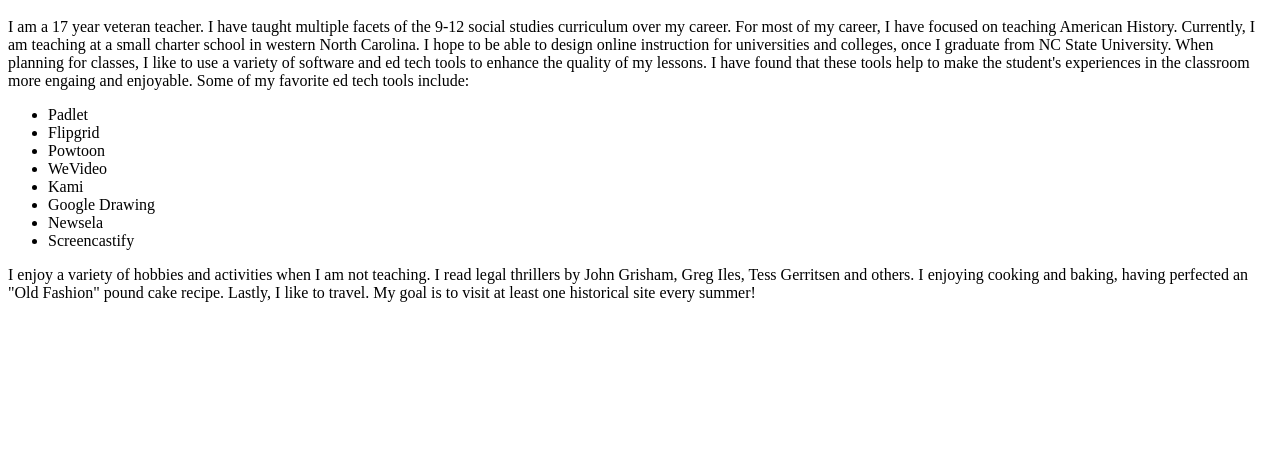
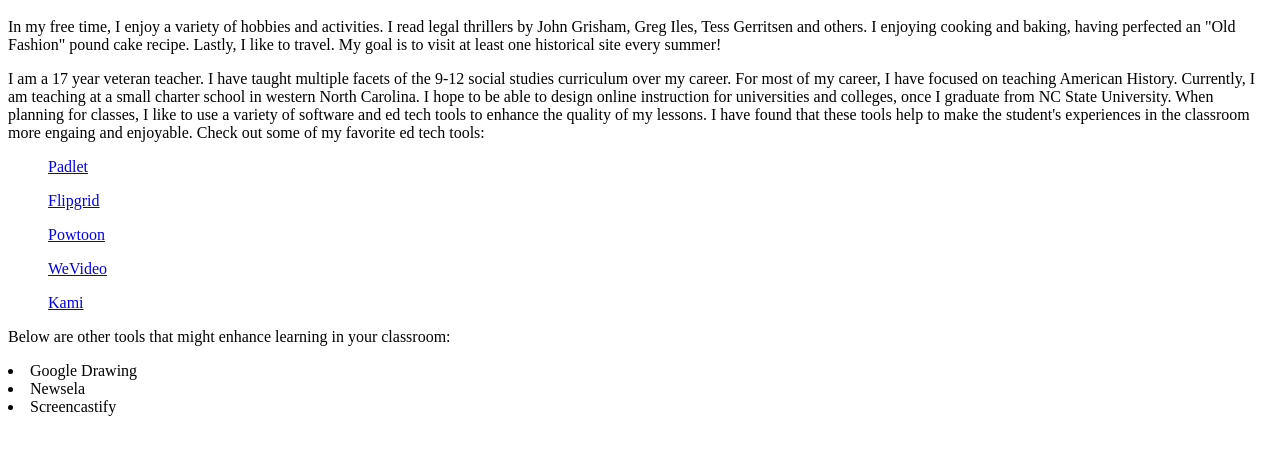
Before and after one commit to ncstate-eci519/my-website-albates, a plain HTML site: page index.html in a window 1280 px wide. Shown: the part 109-564 px from the top of the page. Drawn offline with Linux system fonts and the light colour scheme.

Commit message:
Week 2 Homework Assignment
Week 2 Homework Assignment

```diff
--- a/index.html
+++ b/index.html
@@ -10,19 +10,30 @@
 
 	<h2><em><b>All About Me!</b></em></h2>
 
-<article>
-	<p>I am a 17 year veteran teacher.  I have taught multiple facets of the 9-12 social studies curriculum over my career. For most of my career, I have focused on teaching American History. Currently, I am teaching at a small charter school in western North Carolina.  I hope to be able to design online instruction for universities and colleges, once I graduate from NC State University.  When planning for classes, I like to use a variety of software and ed tech tools to enhance the quality of my lessons.  I have found that these tools help to make the student's experiences in the classroom more engaing and enjoyable.  Some of my favorite ed tech tools include:
-	<ul>
-		<li>Padlet</li>
-		<li>Flipgrid</li>
-		<li>Powtoon</li>
-		<li>WeVideo</li>
-		<li>Kami</li>
-		<li>Google Drawing</li>
-		<li>Newsela</li>
-		<li>Screencastify</li>
-	</ul>
-	<p>I enjoy a variety of hobbies and activities when I am not teaching.  I read legal thrillers by John Grisham, Greg Iles, Tess Gerritsen and others.  I enjoying cooking and baking, having perfected an "Old Fashion" pound cake recipe.  Lastly, I like to travel.  My goal is to visit at least one historical site every summer!
-	</p>
-</article>
+<main>
+
+	<p>In my free time, I enjoy a variety of hobbies and activities.  I read legal thrillers by John Grisham, Greg Iles, Tess Gerritsen and others.  I enjoying cooking and baking, having perfected an "Old Fashion" pound cake recipe.  Lastly, I like to travel.  My goal is to visit at least one historical site every summer!</p>
+	<p>I am a 17 year veteran teacher.  I have taught multiple facets of the 9-12 social studies curriculum over my career. For most of my career, I have focused on teaching American History. Currently, I am teaching at a small charter school in western North Carolina.  I hope to be able to design online instruction for universities and colleges, once I graduate from NC State University.  When planning for classes, I like to use a variety of software and ed tech tools to enhance the quality of my lessons.  I have found that these tools help to make the student's experiences in the classroom more engaing and enjoyable.  Check out some of my favorite ed tech tools:</p>
+		<ul>
+			<a href="padlet.html">Padlet</a>
+		</ul>
+		<ul>
+				<a href="flipgrid.html">Flipgrid</a>
+		</ul>
+		<ul>
+				<a href="powtoon.html">Powtoon</a>
+		</ul>
+		<ul>
+				<a href="wevideo.html">WeVideo</a>
+		</ul>
+		<ul>
+				<a href="kami.html">Kami</a>
+		</ul>
+		<p> Below are other tools that might enhance learning in your classroom:</p>
+			<li>Google Drawing</li>
+			<li>Newsela</li>
+			<li>Screencastify</li>
+		</ul>
+
+</main>
 </html>
```
Also changed, not shown: flipgrid.html (added, +8 -0 lines), kami.html (added, +8 -0 lines), padlet.html (added, +16 -0 lines), powtoon.html (added, +9 -0 lines), wevideo.html (added, +9 -0 lines).
